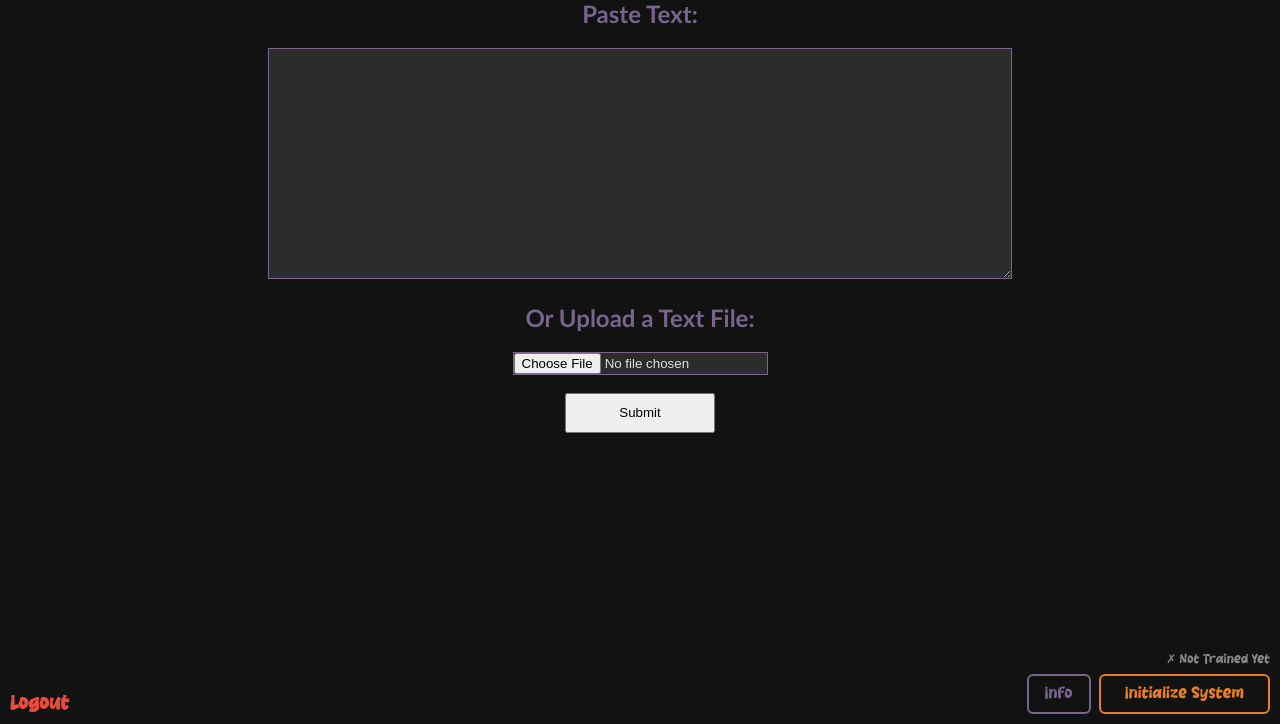
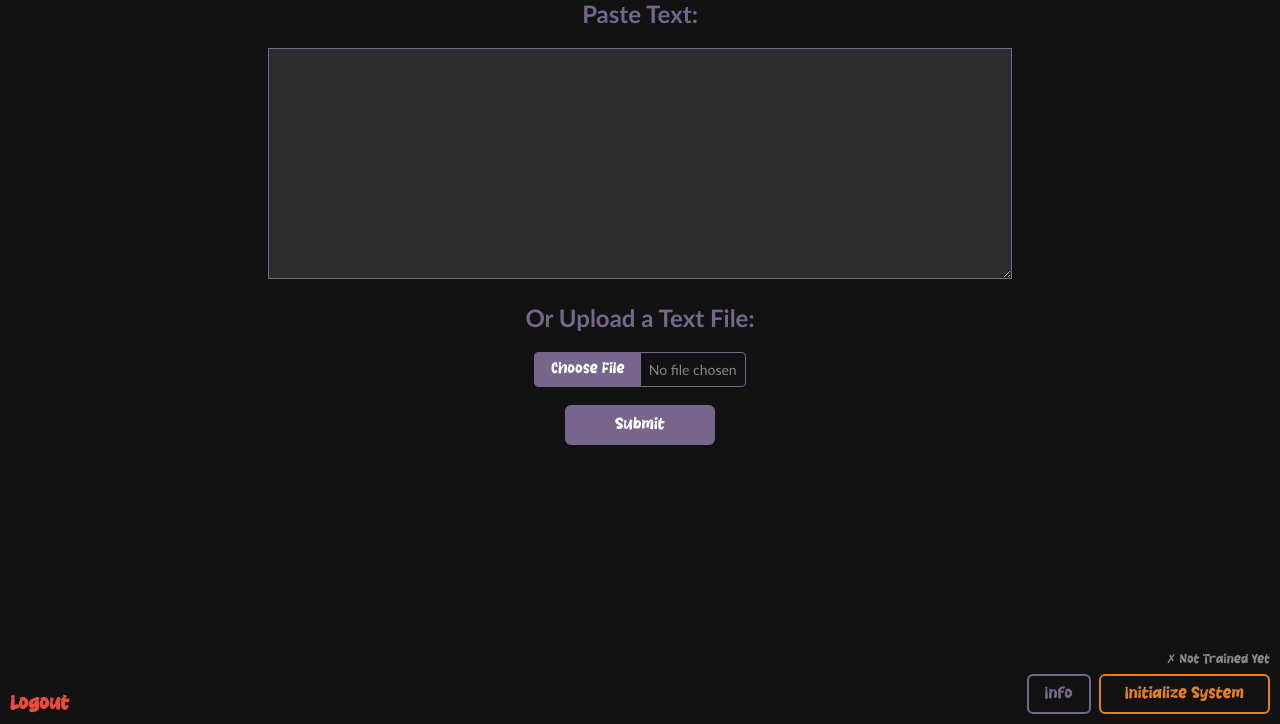
Before and after one commit to zzzastro/pds, a Django app: page / in a window 1280 px wide. Shown: the part 76-800 px from the top of the page. Run offline with Django 5.2, Linux system fonts and the light colour scheme; the visitor is signed in with stand-in values (Sample User, id 1); parts of the project's set-up code (start-up, migrations or seed data) failed here and were passed over.

Commit message:
feat: enhance file upload interface with custom button and file name display

```diff
--- a/apps/plagiarism/static/css/style.css
+++ b/apps/plagiarism/static/css/style.css
@@ -61,10 +61,50 @@ input[type="file"] {
     background-color: #ffffff;
     color: #000000;
     border: 1px solid #77658c;
+    cursor: pointer;
+    font-family: 'Calibri', sans-serif;
+}
+input[type="file"]::file-selector-button {
+    cursor: pointer;
+    background: #77658c;
+    color: #fff;
+    border: none;
+    border-radius: 4px;
+    padding: 6px 14px;
+    font-family: 'Kucing', Arial, sans-serif;
+    margin-right: 8px;
 }
 .dark-mode input[type="file"] {
     background-color: #2C2C2C;
     color: #E0E0E0;
+}
+.light-mode input[type="file"] {
+    background-color: #ffffff;
+    color: #000000;
+}
+
+#submit-btn {
+    background: #77658c;
+    color: #ffffff;
+    border: 2px solid #77658c;
+    border-radius: 6px;
+    cursor: pointer;
+    font-family: 'Kucing', Arial, sans-serif;
+    font-size: 15px;
+    transition: opacity 0.3s ease;
+}
+#submit-btn:hover {
+    opacity: 0.8;
+}
+.dark-mode #submit-btn {
+    background: #77658c;
+    color: #ffffff;
+    border-color: #77658c;
+}
+.light-mode #submit-btn {
+    background: #77658c;
+    color: #ffffff;
+    border-color: #77658c;
 }
 
 .logo-container {
--- a/apps/plagiarism/templates/plagiarism/home.html
+++ b/apps/plagiarism/templates/plagiarism/home.html
@@ -118,7 +118,12 @@
         <textarea name="submitted_text" rows="15" cols="90"></textarea><br />
 
         <h2>Or Upload a Text File:</h2>
-        <input type="file" name="uploaded_file" accept=".txt" /><br /><br />
+        <span id="file-wrapper" style="display:inline-flex;align-items:center;gap:0;vertical-align:middle;border:1px solid #77658c;border-radius:4px;overflow:hidden;">
+          <input type="file" name="uploaded_file" accept=".txt" id="file-input" style="position:absolute;width:1px;height:1px;padding:0;margin:-1px;overflow:hidden;clip:rect(0,0,0,0);border:0;" />
+          <button type="button" id="file-choose-btn" style="background:#77658c;color:#fff;border:none;cursor:pointer;padding:7px 16px;font-family:'Kucing',Arial,sans-serif;font-size:14px;line-height:1.4;white-space:nowrap;">Choose File</button>
+          <span id="file-name" style="display:inline-block;padding:7px 8px;font-family:'Calibri',sans-serif;font-size:14px;color:#888;line-height:1.4;white-space:nowrap;min-width:80px;">No file chosen</span>
+          <button type="button" id="file-clear-btn" style="display:none;background:#c0392b;border:none;cursor:pointer;color:#fff;font-size:18px;padding:5px 10px;line-height:1.4;font-weight:bold;font-family:Arial,sans-serif;" title="Remove file">&times;</button>
+        </span><br /><br />
 
         <button type="submit" id="submit-btn" style="width: 150px; height: 40px">Submit</button>
       </form>
@@ -209,6 +214,21 @@
         btn.style.color = '#27ae60';
         btn.textContent = 'Re-Initialize';
       }
+
+      var fileInput = document.getElementById('file-input');
+      var fileChoose = document.getElementById('file-choose-btn');
+      var fileClear = document.getElementById('file-clear-btn');
+      var fileName = document.getElementById('file-name');
+      fileChoose.addEventListener('click', function() { fileInput.click(); });
+      fileInput.addEventListener('change', function() {
+        fileClear.style.display = 'inline';
+        fileName.textContent = this.files.length ? this.files[0].name : 'No file chosen';
+      });
+      fileClear.addEventListener('click', function() {
+        fileInput.value = '';
+        fileClear.style.display = 'none';
+        fileName.textContent = 'No file chosen';
+      });
 
       document.querySelector('form').addEventListener('submit', function(e) {
         const text = document.querySelector('[name=submitted_text]').value.trim();
```
